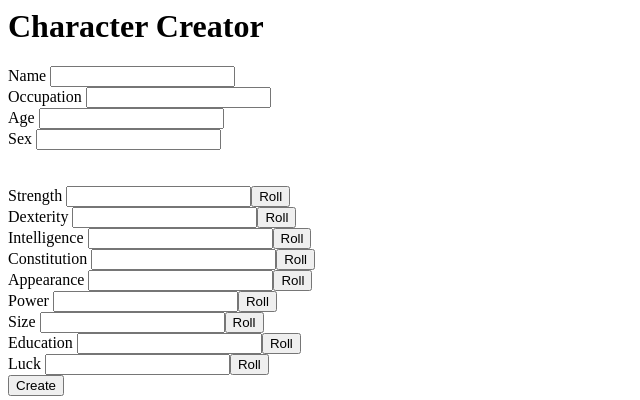
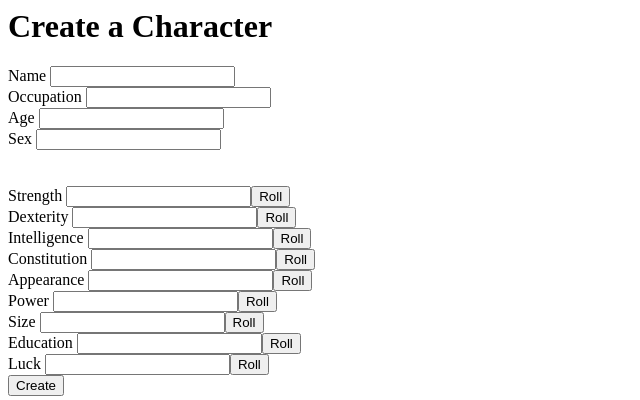
Before and after one commit to rrodrig6/TTGApp, a Django app: page /character/create/ in a window 1280 px wide. Shown: the top 400 px of the page, without its empty margins (0-640 px from the left). Run offline with Django 3.2, Linux system fonts and the light colour scheme.

Commit message:
Add Create link to character index

```diff
--- a/character/templates/character/create.html
+++ b/character/templates/character/create.html
@@ -1,4 +1,4 @@
-<h1>Character Creator</h1>
+<h1>Create a Character</h1>
 
 {% if error_message %}<p><strong>{{ error_message }}</strong></p>{% endif %}
 
--- a/character/templates/character/index.html
+++ b/character/templates/character/index.html
@@ -8,3 +8,7 @@ Characters:
 {% else %}
 	<p>No characters available.</p>
 {% endif %}
+<br>
+<br>
+<br>
+<a href="{% url 'character:create' %}">Create a Character</a>
```
